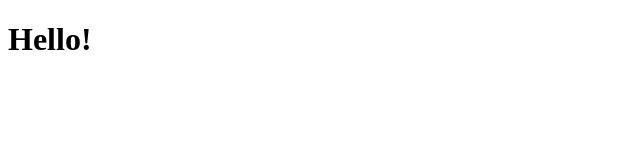
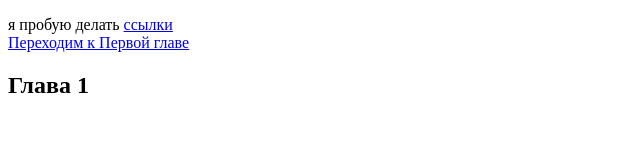
Before and after one commit to skovans/MSC_skovans, a plain HTML site: page index.html in a window 1280 px wide. Shown: the whole page, without its empty margins (0-640 px from the left). Drawn offline with Linux system fonts and the light colour scheme.

Commit message:
update index.html

```diff
--- a/index.html
+++ b/index.html
@@ -7,6 +7,8 @@
     <title>Document</title>
 </head>
 <body>
-    <h1>Hello!</h1>
+    <p>я пробую делать <a href="images.html">ссылки</a><br/>
+    <a href="#chapter-one">Переходим к Первой главе</a></p>
+    <h2 id="chapter-one">Глава 1</h2>
 </body>
 </html>
```
